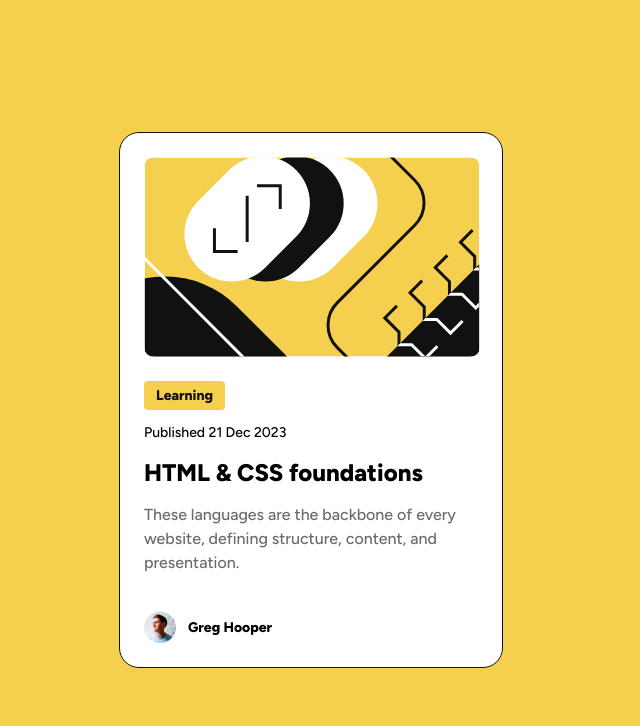
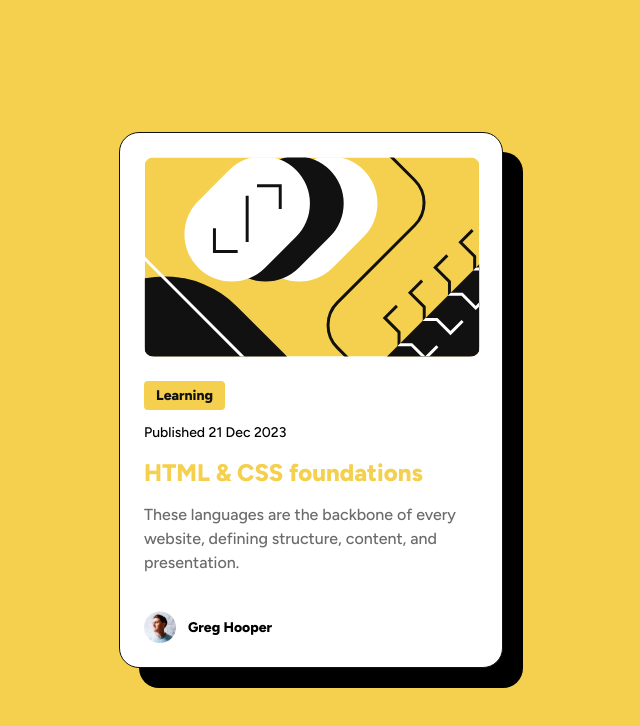
Before and after one commit to amallal2004/Blog-preview-card, a plain HTML site: page index.html in a window 1280 px wide. In both pictures the pointer is over the element 640 px from the left and 400 px from the top of the page. Shown: the whole page, without its empty margins (329-969 px from the left). Drawn offline with Linux system fonts and the light colour scheme.

Commit message:
Created the hover effect

```diff
--- a/style.css
+++ b/style.css
@@ -16,15 +16,22 @@ body {
 .card {
   display: flex;
   flex-direction: column;
-  /* align-items: center; */
-  /* justify-content: center; */
   gap: 24px;
   background-color: hsl(0, 0%, 100%);
   width: 384px;
-  /* height: 552px; */
   padding: 24px;
   border: 1px solid hsl(0, 0%, 7%);
   border-radius: 20px;
+  transition: box-shadow 500ms;
+  box-shadow: 8px 8px;
+}
+
+.card:hover {
+    box-shadow: 20px 20px;
+}
+
+.card:hover .title {
+    color: hsl(47, 88%, 63%);
 }
 
 .content * {
@@ -63,6 +70,7 @@ body {
     font-size: 24px;
     line-height: 150%;
     letter-spacing: 0px;
+    transition: color 500ms;
 }
 
 .description {
```
